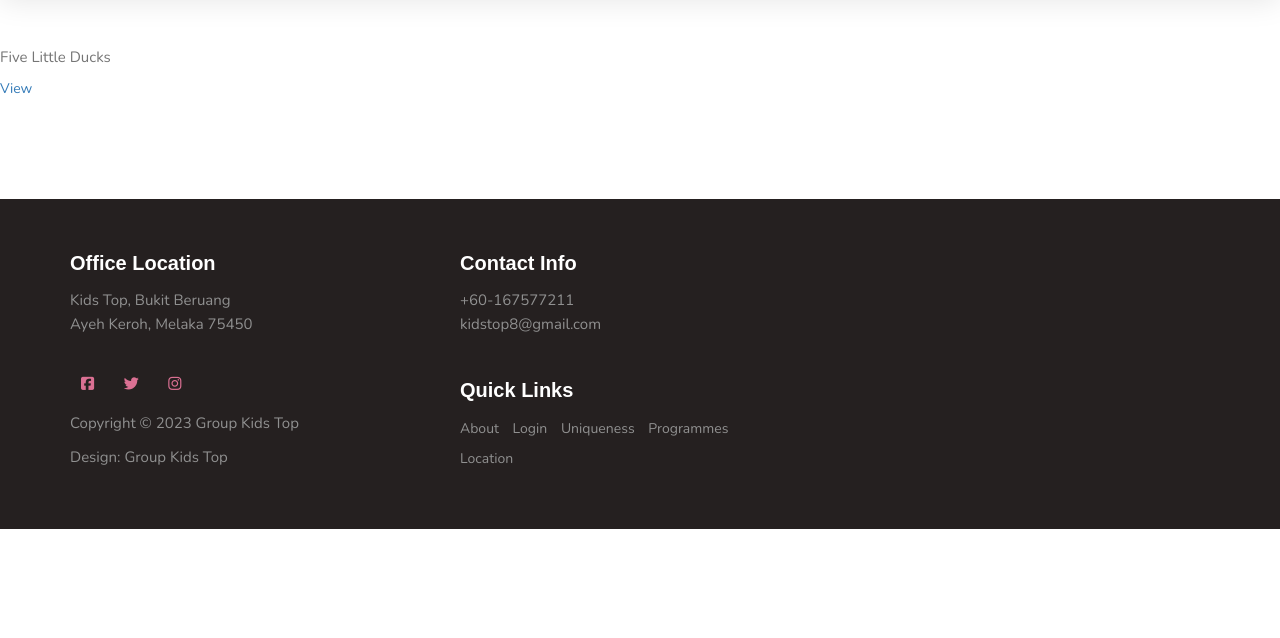
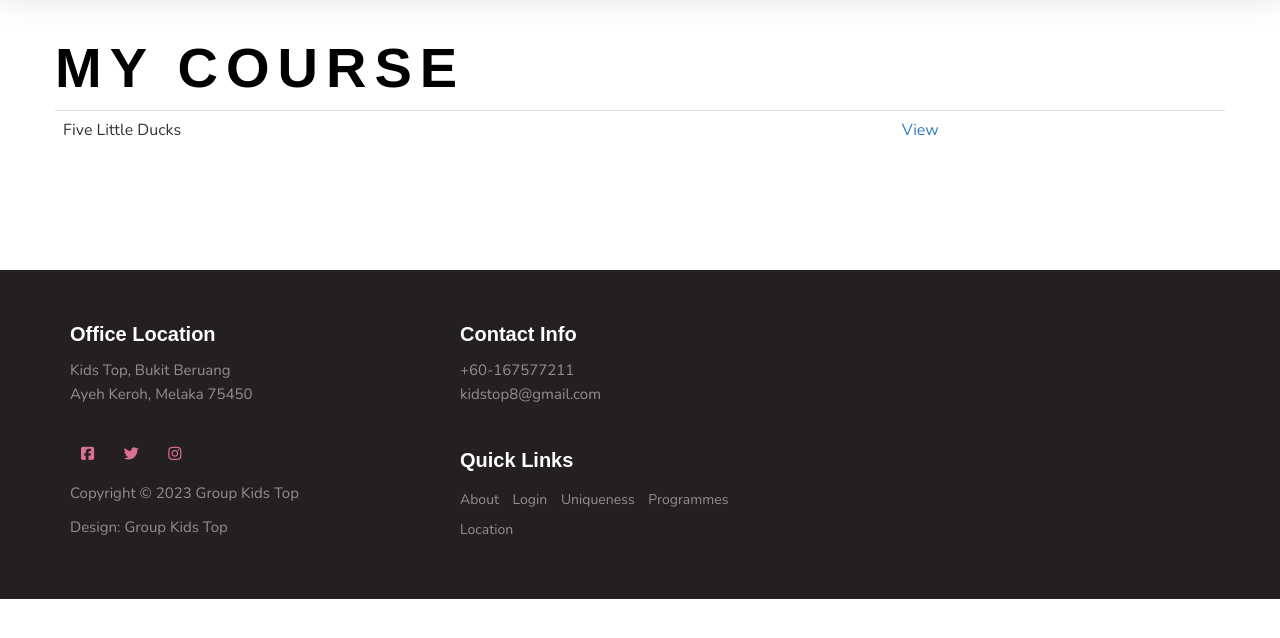
Before and after one commit to weiisiangg/KidsPreschoolLearningSystem, a PHP site: page /courseList in a window 1280 px wide. Shown: the part 75-713 px from the top of the page. Run offline with PHP 8.4, Linux system fonts and the light colour scheme; a user stored in the database is signed in; data comes from the database, SQL or seed files in the repository; some libraries are stand-ins or nearby versions; some web fonts are replaced.

Commit message:
add table to show the course list

```diff
--- a/courseList.php
+++ b/courseList.php
@@ -98,6 +98,11 @@ session_start();
      <!-- START -->
      <!-- TODO: Apply Style and possibly modify HTML structure -->
      <section id="courseList">
+     <div class="container">
+          <div id="courseList" class="section">
+               <div class="section-center">
+                    <div class="row">
+                         <h1 style="color:black; text-align:top; margin-top: -10px;">My Course</h1>
                          <?php
                               $query = "SELECT * FROM course";
                               $results = mysqli_query($con, $query);
@@ -105,12 +110,19 @@ session_start();
                               while ($row = $results->fetch_assoc()) {
                          ?>
                          <div>
-                         <p><?php echo $row["course_name"] ?></p>
-                         <a href="viewCourse.php?course_id=<?php echo $row["course_id"] ?>">View</a>
+                              <table class= "table table-boardered table-hover">
+                                   <tr>
+                                   <td><?php echo $row["course_name"] ?></td>
+                                   <td><a href="viewCourse.php?course_id=<?php echo $row["course_id"] ?>">View</a></td>
+                                   </tr>
+                              </table>
                          </div>
                          <?php
                               }
                          ?>
+               </div>
+               </div>
+          </div>
      </section>
 
      <!-- FOOTER -->
```
Lines whose indentation alone changed are shown as unchanged.
